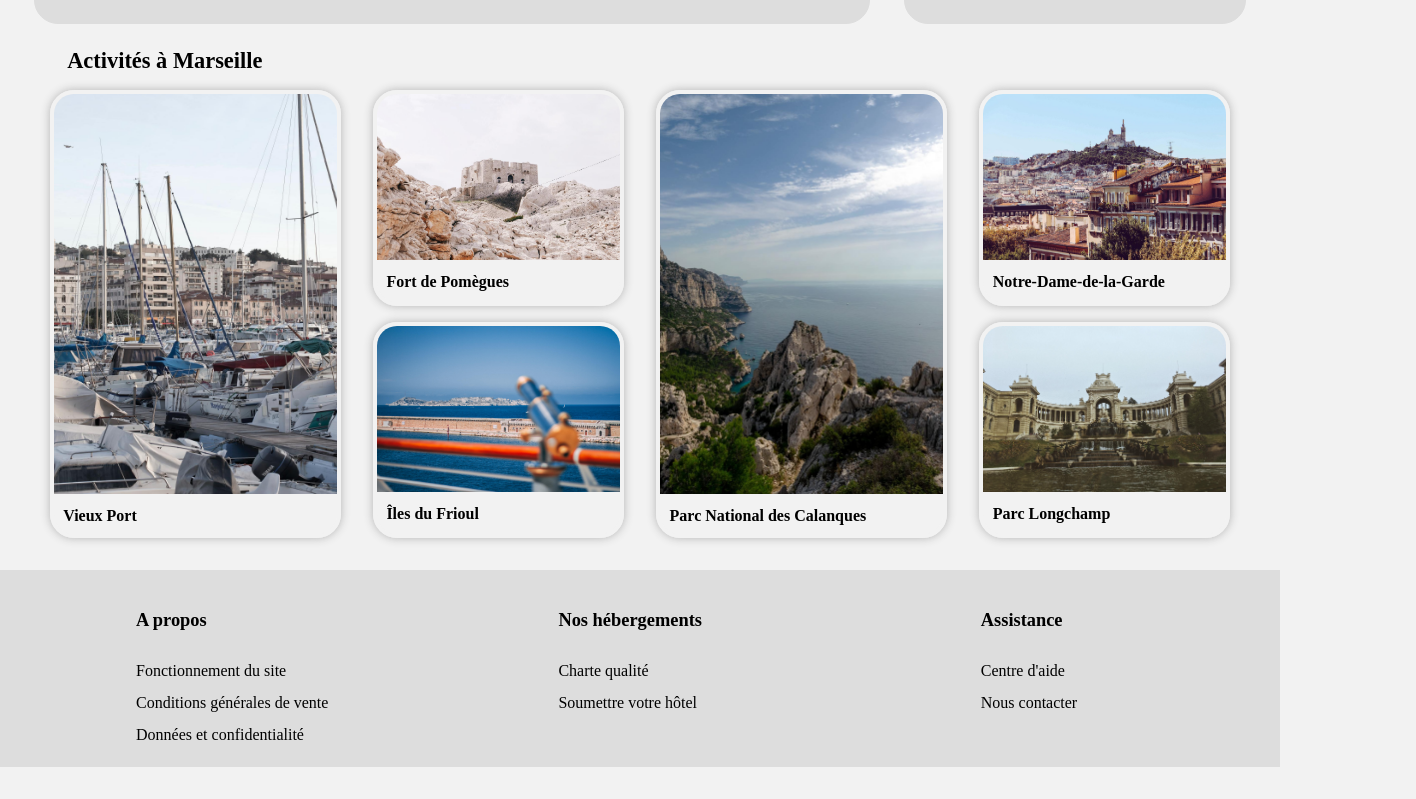
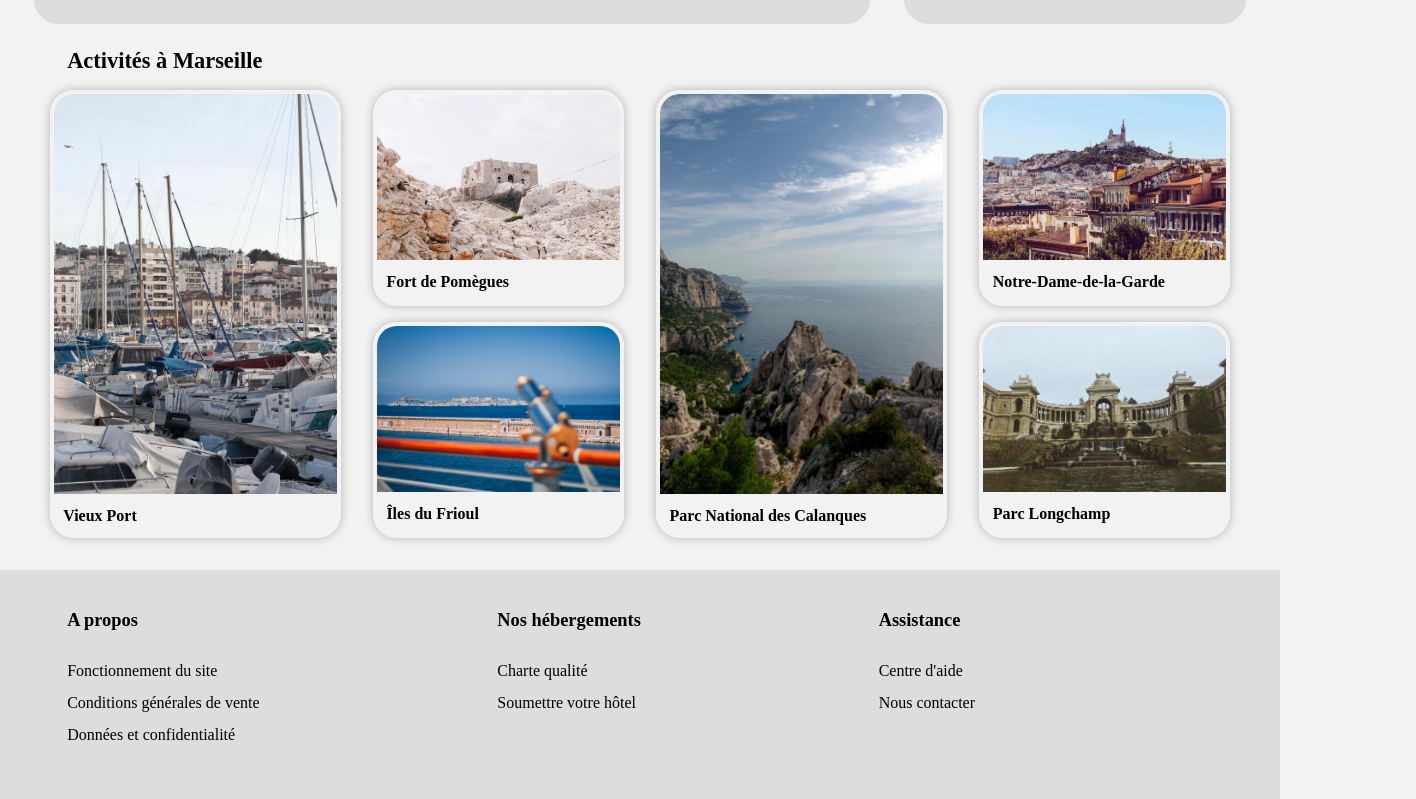
Before and after one commit to Foxygene/Reservia, a plain HTML site: page index.html in a window 1280 px wide. Shown: the part 1009-1808 px from the top of the page, 1416 px wide, since content can reach past the window. Before the commit the page ends 1776 px from the top, so only its background shows below. Drawn offline with Linux system fonts and the light colour scheme; a web font is replaced by a local one.

Commit message:
footer overflow fix

```diff
--- a/style.css
+++ b/style.css
@@ -594,12 +594,13 @@ footer {
 }
 
 .footer-block {
-  padding: 1rem 0 1rem 4.2rem;
+  padding: 1rem 4.2rem 3rem 4.2rem;
 }
 
 .footer-unit {
   display: flex;
   flex-direction: column;
+  align-items: flex-start;
   line-height: 2rem;
 }
 
@@ -616,13 +617,10 @@ footer {
   .footer-block {
     display: flex;
     flex-direction: row;
-    width: 100%;
+    justify-content: space-between;
     max-width: 1600px;
-    margin: auto;
-    padding-left: 8.5rem;
   }
   .footer-unit {
-    align-items: flex-start;
-    width: 33%;
+    flex-grow: 1;
   }
 }
```
